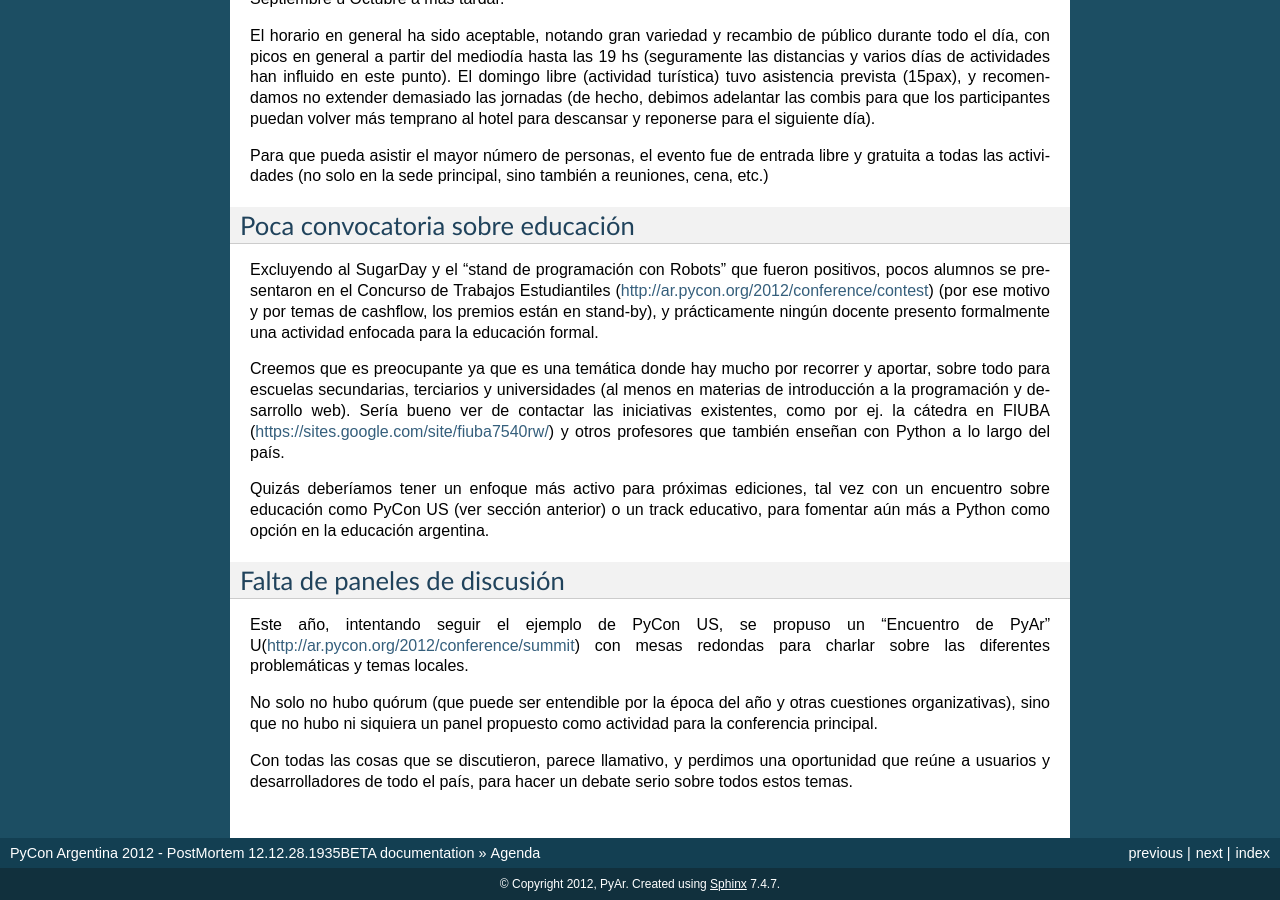
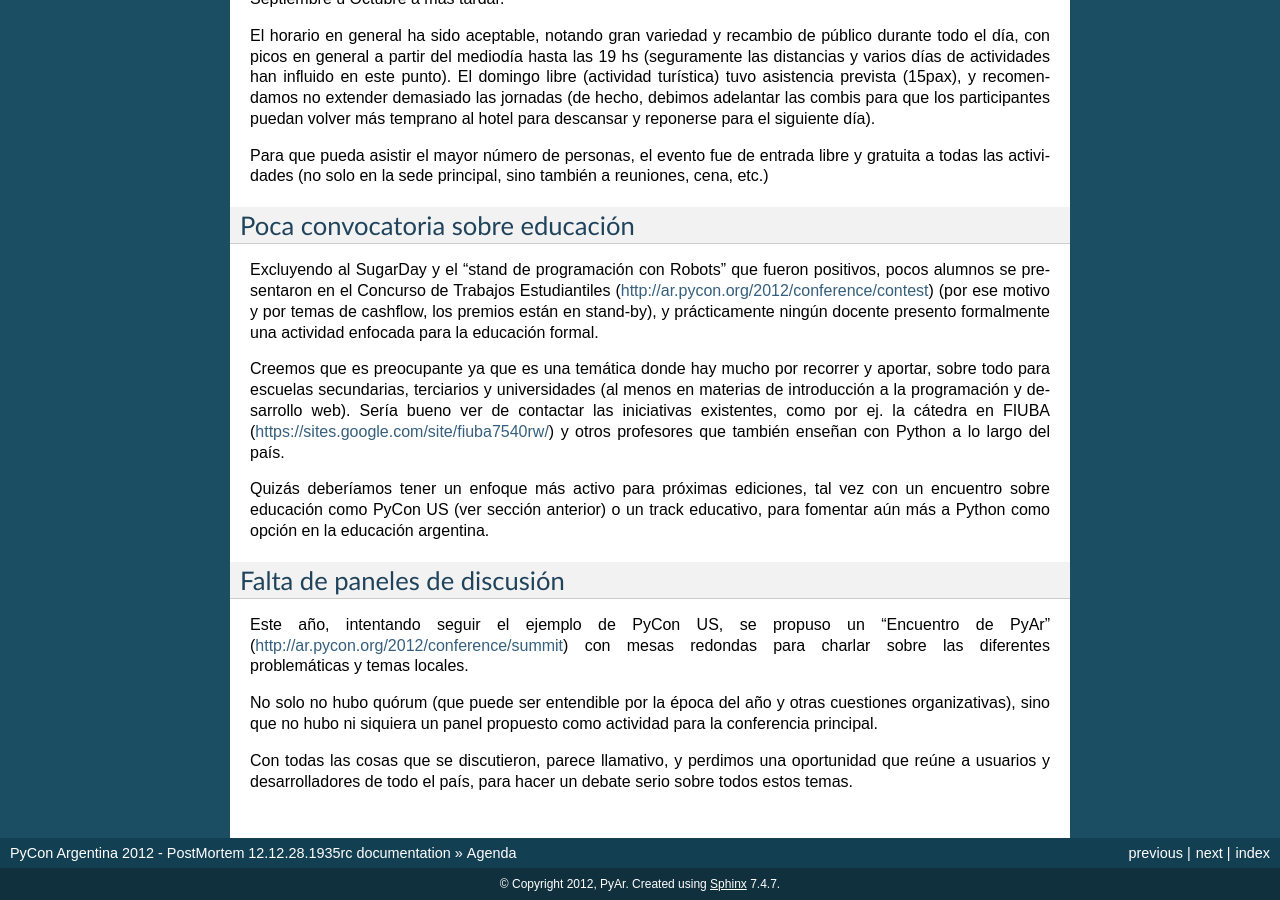
Before and after one commit to leliel12/pyconar20012_postmortem, a Sphinx documentation site: the page built from postmortem/source/agenda.rst, in a window 1280 px wide and 900 px high, scrolled down 823 px. Built offline with Sphinx 7.4.7, drawn with Linux system fonts in a browser that asks for light colours; some of the changed text lies outside the part shown.

Commit message:
min fixes and move to release candidate

```diff
--- a/postmortem/source/agenda.rst
+++ b/postmortem/source/agenda.rst
@@ -91,7 +91,7 @@ Falta de paneles de discusión
 -----------------------------
 
 Este año, intentando seguir el ejemplo de PyCon US, se propuso un
-"Encuentro de PyAr" U(http://ar.pycon.org/2012/conference/summit)
+"Encuentro de PyAr" (http://ar.pycon.org/2012/conference/summit)
 con mesas redondas para charlar sobre las diferentes problemáticas y temas
 locales.
 
--- a/postmortem/source/conf.py
+++ b/postmortem/source/conf.py
@@ -50,7 +50,7 @@ copyright = u'2012, PyAr'
 # The short X.Y version.
 PATH = os.path.abspath(os.path.dirname(__file__))
 VERSION_TXT = os.path.join(PATH, "version.txt")
-STATUS = "BETA"
+STATUS = "rc"
 with open(VERSION_TXT) as fp:
     version = fp.read().strip() + STATUS
 
```
